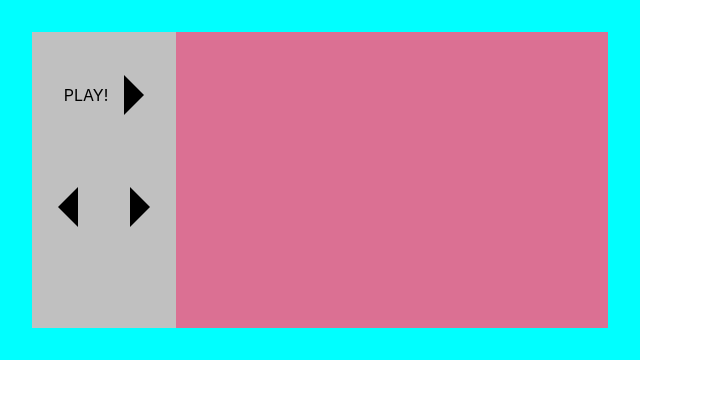
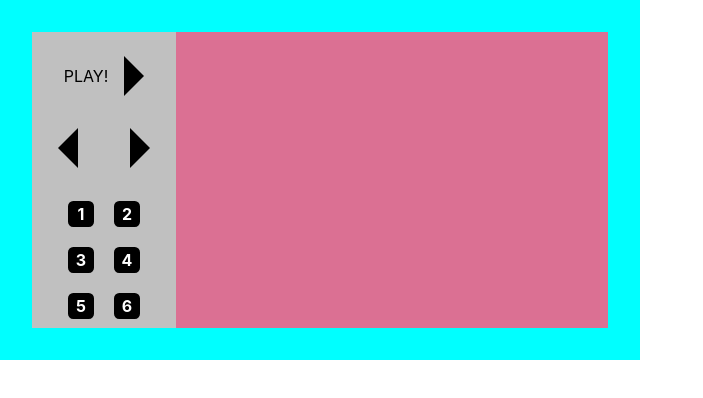
Before and after one commit to mar10outof10/syntho, a React (Create React App) app: page / in a window 1280 px wide. Shown: the top 398 px of the page, without its empty margins (0-703 px from the left). Built offline with nearby package versions, Linux system fonts and the light colour scheme.

Commit message:
Stylized simple track list

```diff
--- a/src/components/UserInterface/TrackList.js
+++ b/src/components/UserInterface/TrackList.js
@@ -1,12 +1,21 @@
 import React from "react";
 
 const Track = ({track}) => {
-  <div className={`trackList_track trackList_track${track} rounded-square`}></div>
+  return (
+    <div className={`trackList__track trackList_track${track} rounded-square`}>{track}</div>
+  )
 }
 
 const TrackList = () => {
   return (
-    <div className="trackList"></div>
+    <div className="trackList">
+      <Track track={1}/>
+      <Track track={2}/>
+      <Track track={3}/>
+      <Track track={4}/>
+      <Track track={5}/>
+      <Track track={6}/>
+    </div>
   )
 }
 
--- a/src/main.css
+++ b/src/main.css
@@ -95,6 +95,22 @@ html {
   align-items: center;
 }
 
+.trackList {
+  display: grid;
+  grid-template-columns: 1fr 1fr;
+  grid-gap: 20px;
+}
+.trackList__track {
+  display: flex;
+  justify-content: center;
+  align-items: center;
+  width: 26px;
+  height: 26px;
+  font-weight: 700;
+  background-color: black;
+  color: white;
+}
+
 .userInterface {
   display: flex;
   flex: 1;
--- a/src/sass/components/UserInterface/_trackList.scss
+++ b/src/sass/components/UserInterface/_trackList.scss
@@ -1,3 +1,17 @@
 .trackList {
+  display: grid;
+  grid-template-columns: 1fr 1fr;
+  grid-gap: 20px;
 
+  &__track {
+    display: flex;
+    justify-content: center;
+    align-items: center;
+    width: 26px;
+    height: 26px;
+    font-weight: 700;
+
+    background-color: black;
+    color: white;
+  }
 }
```
